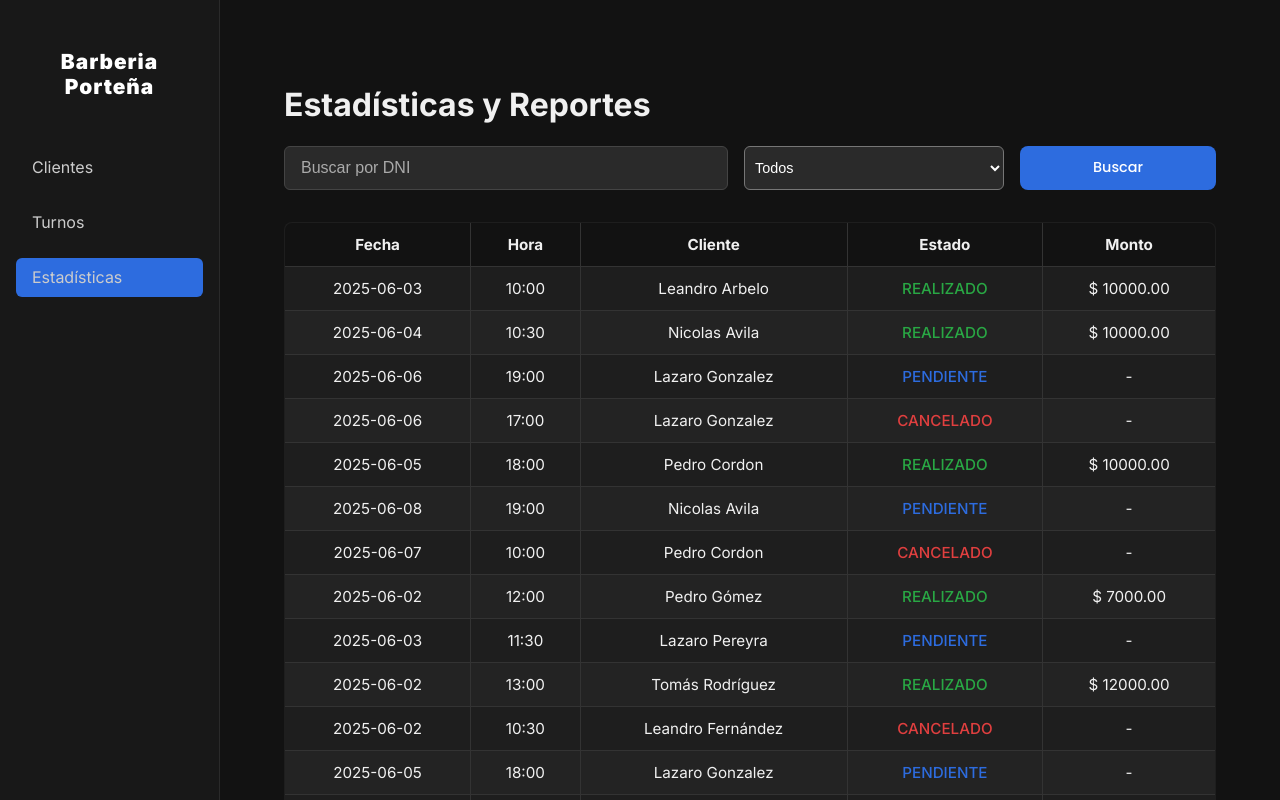
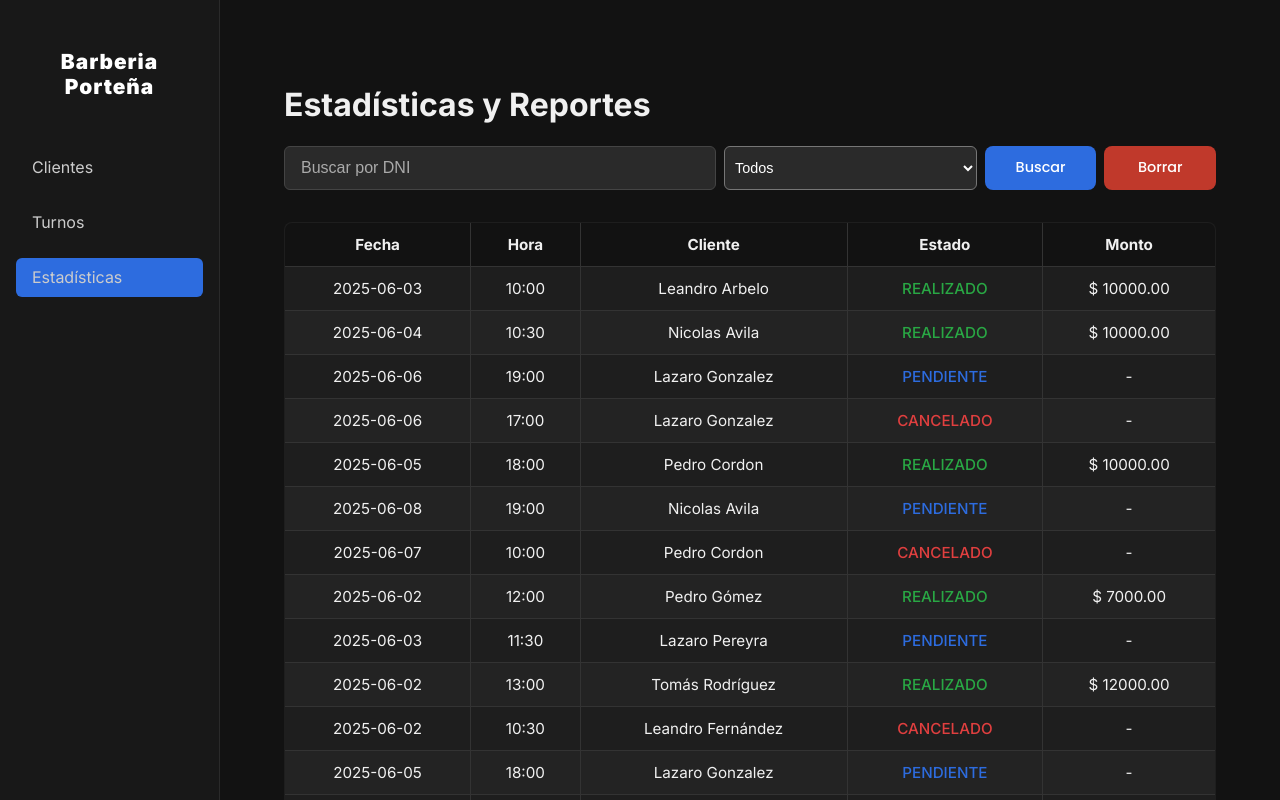
Before and after one commit to LeanArbelo22/barber, a React (Vite) app: page /estadisticas in a window 1280 px wide. Shown: the top 800 px of the page. Built offline with nearby package versions, Linux system fonts and the light colour scheme.

Commit message:
se agrego boton de borrar filtros en las busquedas

```diff
--- a/src/components/ReporteFiltros.tsx
+++ b/src/components/ReporteFiltros.tsx
@@ -1,5 +1,6 @@
 import type { EstadoTurno } from "../types";
 import styles from "../styles/estadisticas.module.css";
+import buttonStyles from "../styles/button.module.css";
 
 type Props = {
   dni: string;
@@ -7,16 +8,24 @@ type Props = {
   estado: EstadoTurno | "todos";
   setEstado: (estado: EstadoTurno | "todos") => void;
   onBuscar: () => void;
+  onBorrar: () => void;
 };
 
 // * barra de busqueda y filtrado
-function ReporteFiltros ({
+function ReporteFiltros({
   dni,
   setDni,
   estado,
   setEstado,
   onBuscar,
+  onBorrar,
 }: Props) {
+  const borrarTodo = () => {
+    onBorrar();
+    setDni("");
+    setEstado("todos");
+  };
+
   return (
     <div className={styles.filtersContainer}>
       <input
@@ -37,8 +46,11 @@ function ReporteFiltros ({
       </select>
 
       <button onClick={onBuscar}>Buscar</button>
+      <button className={buttonStyles.danger} onClick={borrarTodo}>
+        Borrar
+      </button>
     </div>
   );
-};
+}
 
 export default ReporteFiltros;
--- a/src/pages/EstadisticasPage.tsx
+++ b/src/pages/EstadisticasPage.tsx
@@ -28,6 +28,10 @@ const EstadisticasPage = () => {
     setTurnosFiltrados(resultado);
   };
 
+  const borrarFiltros = () => {
+    setTurnosFiltrados(todosLosTurnos);
+  };
+
   return (
     <div className='container'>
       <h1>Estadísticas y Reportes</h1>
@@ -38,6 +42,7 @@ const EstadisticasPage = () => {
         estado={estado}
         setEstado={setEstado}
         onBuscar={aplicarFiltros}
+        onBorrar={borrarFiltros}
       />
 
       <ReporteTabla turnos={turnosFiltrados} />
--- a/src/styles/estadisticas.module.css
+++ b/src/styles/estadisticas.module.css
@@ -80,7 +80,7 @@
 .filtersContainer {
   margin-bottom: 2rem;
   display: flex;
-  gap: 1rem;
+  gap: 0.5rem;
 }
 
 .filtersContainer input {
@@ -98,5 +98,5 @@
 }
 
 .filtersContainer button {
-  flex: 0.2;
+  flex: 0.1;
 }
```
